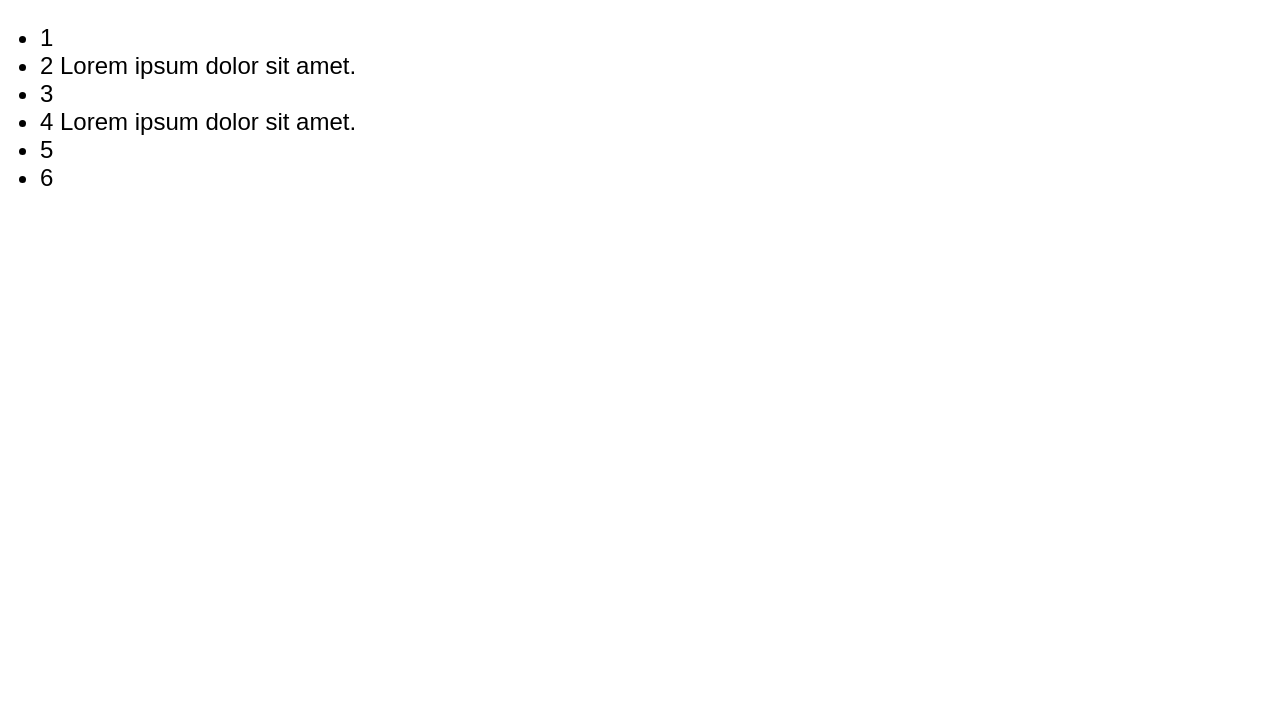
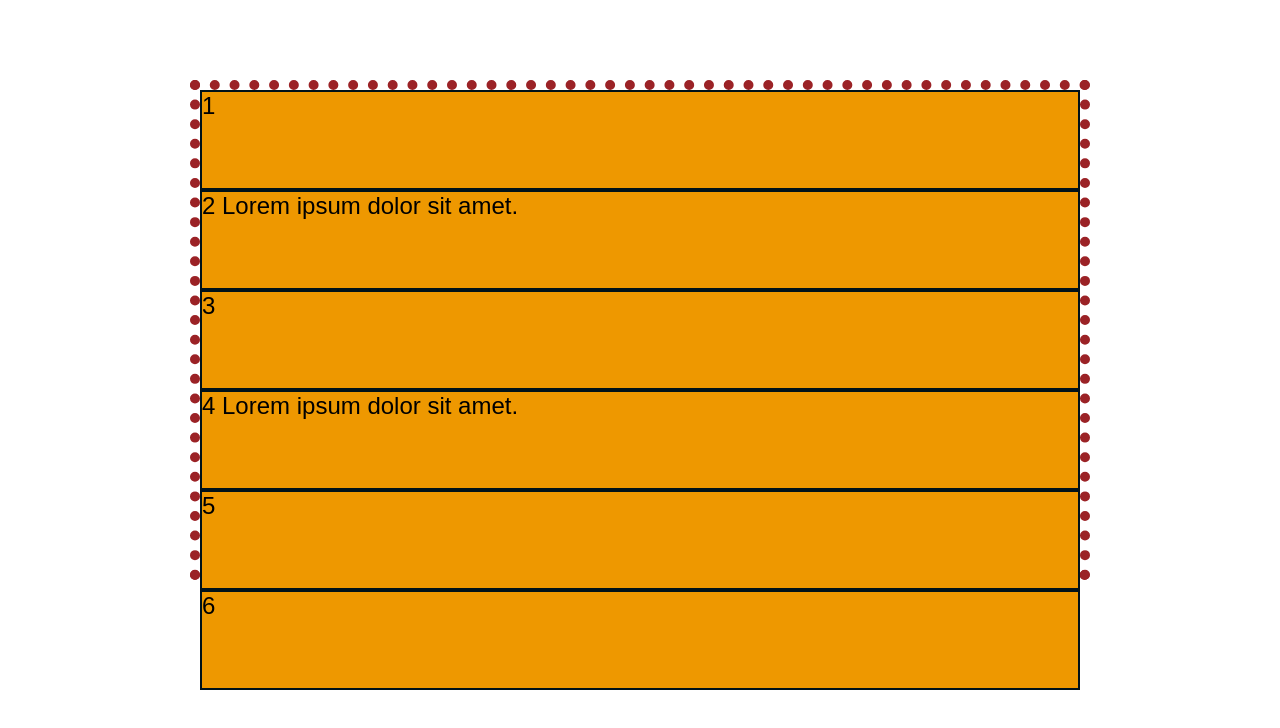
Before and after one commit to chhavi-choudhary/flexbox-grid, a plain HTML site: page index1.html in a window 1280 px wide. Drawn offline with Linux system fonts and the light colour scheme.

Commit message:
style Page

```diff
--- a/index1.html
+++ b/index1.html
@@ -5,7 +5,7 @@
     <meta http-equiv="X-UA-Compatible" content="IE=edge">
     <meta name="viewport" content="width=device-width, initial-scale=1.0">
     <link href="style1.css" rel="stylesheet"/>
-    <title>Flex1-Box!!</title>
+    <title>Flex1-Box Navbar!!</title>
 </head>
 <body>
     <ul>
--- a/style1.css
+++ b/style1.css
@@ -10,3 +10,18 @@ body {
     padding: 0;
     font-size: 1.5rem;
   }
+
+  ul{
+      padding:0;
+      margin: 5rem auto;
+      list-style-type: none;
+      border: 10px dotted #9b2226;
+  width: 900px;
+  height: 500px;
+  }
+  li {
+    border: 2px solid #001219;
+    background-color: #ee9800;
+    min-width: 100px;
+    height: 100px;
+  }
```
